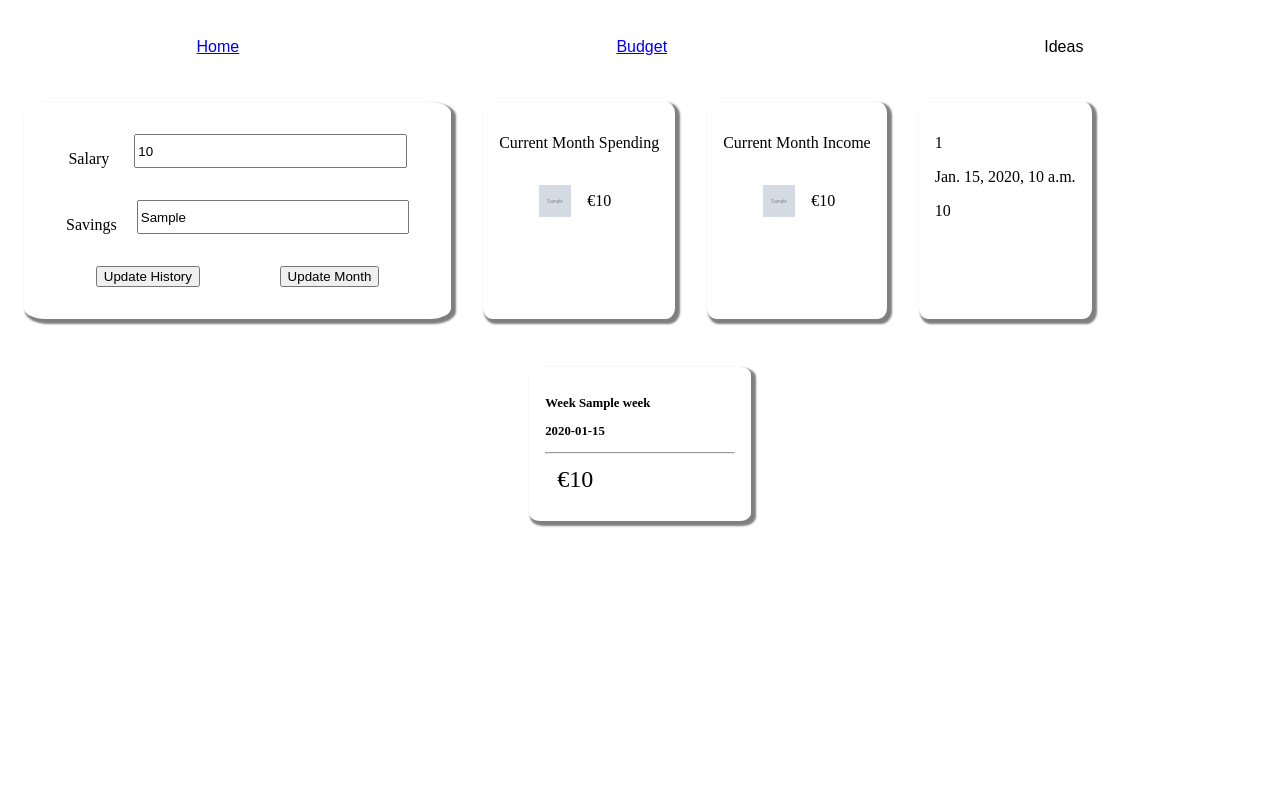
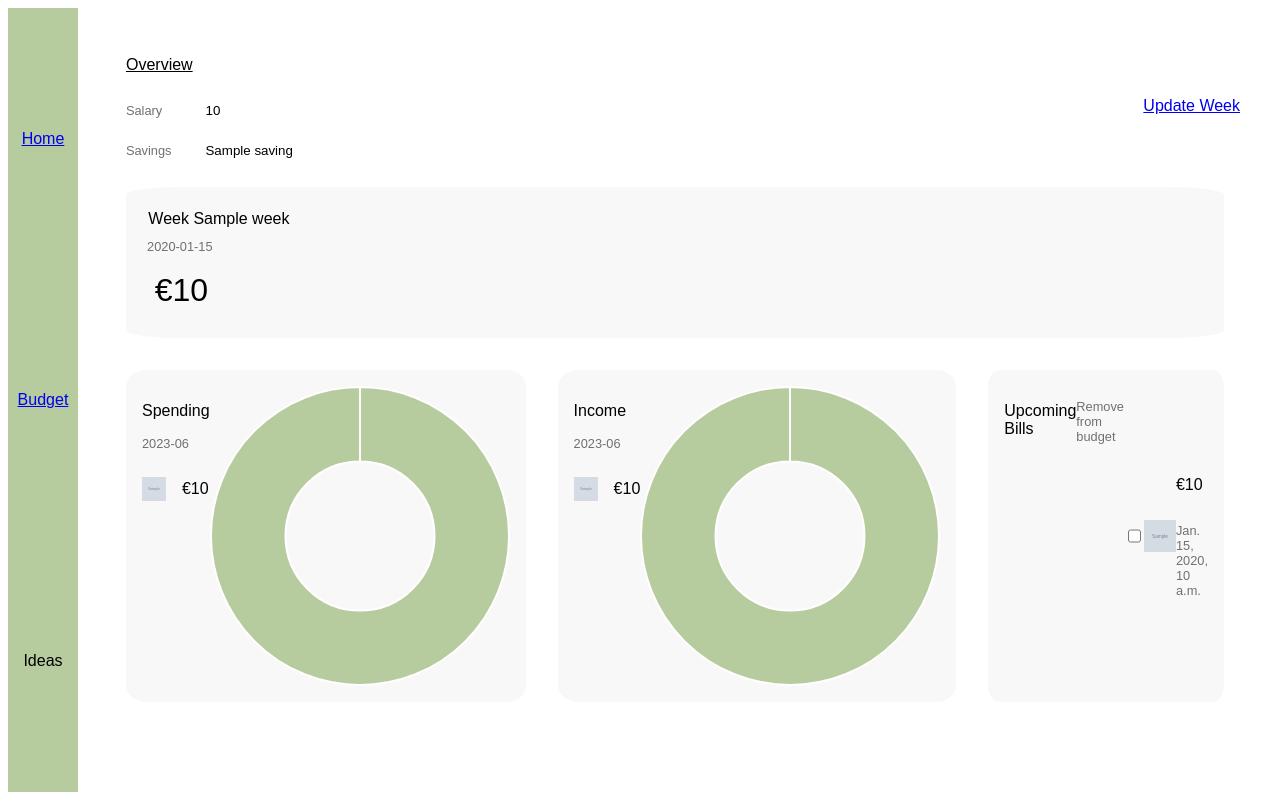
Before and after one commit to elajsen/Homebase, a Django app: template Homebase/main_page/templates/main_page/budget.html in a window 1280 px wide. Run offline with Django 3.2, Linux system fonts and the light colour scheme; the template is opened without the code that fills it: most values are stand-ins (such as "Sample title", 1, 10 or a date in 2020).

Commit message:
added spending and income graph

```diff
--- a/Homebase/main_page/static/main_page/budget_jquery.js
+++ b/Homebase/main_page/static/main_page/budget_jquery.js
@@ -1,22 +1,43 @@
 function update_amounts(){
-    const total_spending = $("#budget_table_row").attr("total_spending")
+    const total_spending = $("#budget-modal-section").attr("total_spending")
     const salary = $("#budget_salary").val()
     const savings = $("#budget_savings").val()
 
     const new_net = Number((salary - total_spending - savings).toFixed(2))
 
-    const days = $(".budget_week_modal").map(function() {
+    const days = $(".budget_modal").map(function() {
         return Number(this.getAttribute("remaining_days"));
     }).get();
 
     const total_days = days.reduce((partialSum, a) => partialSum + a, 0);
 
-    $(".budget_week_modal").map(function() {
+    $(".budget_modal").map(function() {
         var new_amount = Number(((new_net / total_days) * this.getAttribute("remaining_days")).toFixed(2))
-        var week = $(this).attr("id").split("_")[2]
-
+        var week = $(this).attr("id").split("_")[1]
+        console.log(new_amount, week)
         $("#week_amount_" + week).html("€" + new_amount)
     });
+}
+
+function handle_bills(){
+    value = $("#budget-remove-checkbox").is(":checked");
+    let bill_amounts = 0
+
+    $(".bill-amount").map(function(){
+        let amt = $(this).html()
+        bill_amounts += Number(amt.replace("€", ""))
+    });
+
+    console.log($("#budget-modal-section").attr("total_spending"))
+    let total_amount = Number(Number($("#budget-modal-section").attr("total_spending")).toFixed(2))
+
+    if (!value){
+        bill_amounts *= -1
+    }
+
+    let new_total_amount = total_amount + Number(bill_amounts.toFixed(2))
+    $("#budget-modal-section").attr("total_spending", new_total_amount)
+    update_amounts()
 }
 
 $(document).ready(function(){
@@ -26,4 +47,7 @@ $(document).ready(function(){
     $("#budget_salary").on("input", function() {
         update_amounts();
     });
+    $("#budget-remove-checkbox").on("input", function() {
+        handle_bills();
+    });
 })
--- /dev/null
+++ b/Homebase/main_page/static/main_page/graph.js
@@ -0,0 +1,77 @@
+$(document).ready(function(){
+    const spending_graph = document.getElementById('spending-graph-canvas');
+    const income_graph = document.getElementById('income-graph-canvas');
+
+    const spending_graph_data = getSpendingGraphData()
+    const income_graph_data = getIncomeGraphData()
+
+    getGraph(spending_graph, spending_graph_data["labels"], spending_graph_data["data"])
+    getGraph(income_graph, income_graph_data["labels"], income_graph_data["data"])
+})
+
+function getSpendingGraphData(){
+    let labels = []
+    let data = []
+
+    $(".spending_icons").map(function(){
+        labels.push($(this).attr("title"))
+    });
+
+    $(".spending-amount").map(function(){
+        data.push($(this).html().replace("€", ""))
+    });
+
+    var return_dict = {
+        "labels": labels,
+        "data": data
+    };
+    console.log(return_dict)
+    return return_dict
+}
+
+function getIncomeGraphData(){
+    let labels = []
+    let data = []
+
+    $(".income_icons").map(function(){
+        labels.push($(this).attr("title"))
+    });
+
+    $(".income-amount").map(function(){
+        data.push($(this).html().replace("€", ""))
+    });
+
+    var return_dict = {
+        "labels": labels,
+        "data": data
+    };
+    console.log(return_dict)
+    return return_dict
+}
+
+function getGraph(object, labels, data){
+    new Chart(object, {
+        type: 'doughnut',
+        data: {
+        labels: labels,
+        datasets: [{
+            label: '€',
+            data: data,
+            backgroundColor:[
+                "rgb(182, 203, 158)",
+                'rgb(146, 180, 167)',
+                'rgb(209, 240, 177)',
+                'rgb(140, 138, 147)',
+            ],
+            hoverOffset: 4
+        }]
+        },
+        options: {
+            plugins: {
+                legend: {
+                    display: false
+                }
+            }
+        }
+    });
+}
--- a/Homebase/main_page/static/main_page/main.css
+++ b/Homebase/main_page/static/main_page/main.css
@@ -1,9 +1,18 @@
+body{
+    display: flex;
+    flex-direction: row;
+
+    font-family: 'Oswald', sans-serif;
+    font-weight: lighter;
+}
+
 .top_bar{
     display: flex;
-    flex-direction: row;
+    flex-direction: column;
     justify-content: space-around;
     align-items: center;
-    height: 10%;
+    width: 7%;
+    background-color: rgb(182 203 158);
 }
 
 .top_bar_text{
@@ -15,98 +24,172 @@
     cursor: pointer;
 }
 
+/*
 .modal{
     box-shadow:  3px 3px 2px 2px rgba(0,0,0,0.5);
     border-radius: 5%;
     margin:1em;
     padding:1em;
+}*/
+
+/*---- BUDGET PAGE ----*/
+#budget_page{
+    display: flex;
+    flex-direction: column;
+    padding: 2em;
+    width:100%;
 }
 
-/*---- BUDGET PAGE ----*/
-#top_part{
-    display:flex;
+/*---- TOP PART ----*/
+#top-part{
+    display: flex;
+    flex-direction: row;
+    justify-content: space-between;
+}
+
+/*---- OVERVIEW ----*/
+#overview{
+    display: flex;
+    flex-direction: column;
+    margin-left:1em;
+}
+
+#overview-text{
+    text-decoration: underline;
+}
+
+#saving_salary{
+    display: flex;
     flex-direction: row;
 }
 
-#budget_page{
-    display: flex;
-    flex-direction: column;
+#salary-saving-texts{
+    margin-right:2em;
 }
 
-#salary_savings{
+.overview_salary_save{
     display: flex;
     flex-direction: column;
     justify-content: space-around;
-    padding: 1.5em;
-    height: 10%;
-    width: 30%;
 }
 
-.salary_savings_modal{
+.overview_salary_save input{
+    height:1.5em;
+    width:50%;
+    border: none;
+}
+
+.small{
+    font-size: 0.8em;
+}
+
+.medium{
+    font-size: 1em;
+    margin:0;
+}
+
+.xlarge{
+    font-size: 2em;
+    margin:0;
+}
+
+.grey-text{
+    color: rgb(112 112 112)
+}
+
+/*---- UPDATE ----*/
+#update{
+    display: flex;
+    align-items: center;
+}
+
+/*---- BUDGET MODAL SECTION ----*/
+.modal{
+    background-color: rgb(248 248 248);
+    border-radius: 5%;
+    padding:1em;
+    margin:1em;
+    width:100%;
+}
+
+#budget-modal-section{
     display: flex;
     flex-direction: row;
-    justify-content: space-around;
-    margin:0.5em;
+    width: 100%;
+    justify-content: space-between;
 }
 
-.salary_savings_modal input{
+.budget_modal{
     display: flex;
-    width: 75%;
-    height: 2.5em;
-    margin: 0em;
+    flex-direction: column;
+    justify-content: left;
+    padding:1em;
+    width:100%;
+    margin:1em;
 }
 
-/*---- CURRENT MONTH CATEGORIES -----*/
-#current_month_categories{
-    display:flex;
-    flex-direction: column;
-    padding: 1em;
+.budget_modal p{
+    margin:0.4em;
 }
 
-#cat_list{
+/*---- SPENDING INCOME----*/
+.spending-income-bill-modal{
     display: flex;
-    flex-direction: column;
-    flex-wrap: wrap;
-    /*height: 20%;*/
+    flex-direction: row;
+    width:100%;
 }
 
-.category_item{
+#spending-income-bills-section{
+    display: flex;
+    flex-direction: row;
+    justify-content: space-between;
+}
+
+.spending-cat-item{
+    display: flex;
+    flex-direction: row;
+    align-items: center;
+    justify-content: left;
+}
+
+.spending-cat-item img{
+    margin-right: 1em;
+}
+
+.spending-saving-icon{
+    width:1.5em;
+    height:1.5em;
+}
+
+#spending-income-bills-section{
+    display: flex;
+    flex-direction: row;
+}
+
+.graph-div{
+    display: flex;
+    justify-content: center;
+    align-items: center;
+}
+
+/*---- BILLS----*/
+#bill-check{
+    display: flex;
+    flex-direction: row;
+}
+
+.bill-icon{
+    height:2em;
+    width:2em;
+}
+
+.bill-item{
     display: flex;
     flex-direction: row;
     align-items: center;
 }
 
-.category_item img{
-    width:2em;
-    height:2em;
+.bill-item-text{
+    display: flex;
+    flex-direction: column;
 }
-
-.category_item p{
-    margin: 0.5em 1em 0.5em 1em
-}
-
-/*---- BUDGET MODALS ----*/
-#budget_table_row{
-    display: flex;
-    flex-direction: row;
-    justify-content: space-around;
-    align-items: center;
-    margin-top: 1em;
-}
-
-.budget_week_modal{
-    background-color: rgba(255 255 255);
-    height: 5%;
-    width: 15%;
-    padding: 1em;
-}
-
-.week_number, .date_range{
-    font-size: 0.8em;
-    font-weight: bold;
-}
-
-.week_amount{
-    font-size: 1.5em;
-    margin:0.5em;
-}
--- a/Homebase/main_page/templates/main_page/budget.html
+++ b/Homebase/main_page/templates/main_page/budget.html
@@ -2,64 +2,84 @@
 
 {% block main_content %}
 <div id="budget_page">
-    <div id="top_part">
-        <div id="salary_savings" class="modal">
-            <div class="salary_savings_modal">
-                <p>Salary</p>
-                <input type="text" id="budget_salary" value={{salary}}>
-            </div>
-            <div class="salary_savings_modal">
-                <p id="savings_text">Savings</p>
-                <input type="text" id="budget_savings" value={{savings}}>
-            </div>
-            <div class="salary_savings_modal">
-                <button onclick="update_budget_history()">Update History</button>
-                <button onclick="update_monthly_budget()">Update Month</button>
+    <div id="top-part">
+        <div id="overview">
+            <p id="overview-text" class="h3">Overview</h3>
+            <div id="saving_salary">
+                <div id="salary-saving-texts" class="overview_salary_save">
+                    <p class="small grey-text">Salary</p>
+                    <p class="small grey-text">Savings</p>
+                </div>
+                <div class="overview_salary_save">
+                    <input id="budget_salary" type="text" value="{{ salary }}">
+                    <input id="budget_savings" type="text" value="{{ savings }}">
+                </div>
             </div>
         </div>
-        <div id="current_month_categories" class="modal">
-            <p>Current Month Spending</p>
-            <ul id="cat_list">
-            {% for category in current_month_spending.spending %}
-                <li class="category_item">
-                    <img src="{{ MEDIA_URL }}{{ category.icon }}" alt="" title="{{ category.name }}">
-                    <!--<p>{{ category.name }}: </p>-->
-                    <p>€{{ category.amount }}</p>
-                </li>
-            {% endfor %}
-            </ul>
+        <div id="update">
+            <a href="#" onclick="update_monthly_budget()">Update Week</a>
         </div>
-        <div id="current_month_categories" class="modal">
-            <p>Current Month Income</p>
-            <ul id="cat_list">
-            {% for category in current_month_spending.income %}
-                <li class="category_item">
-                    <img src="{{ MEDIA_URL }}{{ category.icon }}" alt="" title="{{ category.name }}">
-                    <!--<p>{{ category.name }}: </p>-->
-                    <p>€{{ category.amount }}</p>
-                </li>
-            {% endfor %}
-            </ul>
+    </div>
+
+
+    <div id="budget-modal-section" total_spending="{{ total_spending }}">
+        {% for week in budget %}
+        <div class="budget_modal modal" id="week_{{ week.week }}" remaining_days="{{ week.remaining_days }}">
+            <p class="medium">Week {{ week.week }}</p>
+            <p class="small grey-text">{{ week.dates }}</p>
+            <p class="xlarge" id="week_amount_{{ week.week }}">€{{ week.amount }}</p>
         </div>
-        <div id="bill_modal" class="modal">
+        {% endfor %}
+    </div>
+
+    <div id="spending-income-bills-section">
+        <div id="spending" class="modal spending-income-bill-modal">
+            <div id="spending-text">
+                <p>Spending</p>
+                <p class="small grey-text">2023-06</p>
+                {% for spending_vector in current_month_spending.spending %}
+                    <div class="spending-cat-item">
+                        <img class="spending-saving-icon spending_icons" src="{{ MEDIA_URL }}{{ spending_vector.icon }}" title="{{ spending_vector.name }}">
+                        <p class="spending-amount">€{{ spending_vector.amount }}</p>
+                    </div>
+                {% endfor %}
+            </div>
+            <div id="spending-graph" class="graph-div">
+                <canvas id="spending-graph-canvas"></canvas>
+            </div>
+        </div>
+        <div id="income" class="modal spending-income-bill-modal">
+            <div id="income-text">
+                <p>Income</p>
+                <p class="small grey-text">2023-06</p>
+                {% for spending_vector in current_month_spending.income %}
+                    <div class="spending-cat-item">
+                        <img class="spending-saving-icon income_icons" src="{{ MEDIA_URL }}{{ spending_vector.icon }}" title="{{ spending_vector.name }}">
+                        <p class="income-amount">€{{ spending_vector.amount }}</p>
+                    </div>
+                {% endfor %}
+            </div>
+            <div id="income-graph" class="graph-div">
+                <canvas id="income-graph-canvas"></canvas>
+            </div>
+        </div>
+        <div id="bills" class="modal spending-income-bill-modal">
+            <p>Upcoming Bills</p>
+            <div id="bill-check" class="small grey-text">
+                <p>Remove from budget</p>
+                <input id="budget-remove-checkbox" type="checkbox">
+            </div>
             {% for bill in bills %}
-            <div id="bill_line" class="">
-                <p>{{ bill.page }}</p>
-                <p>{{ bill.date }}</p>
-                <p>{{ bill.amount }}</p>
+            <div class="bill-item">
+                <img class="bill-icon" src="{{ MEDIA_URL }}{{ bill.icon }}" title="{{ bill.page }}">
+                <div class="bill-item-text">
+                    <p class="bill-amount">€{{ bill.amount }}</p>
+                    <p class="small grey-text">{{ bill.date }}</p>
+                </div>
             </div>
             {% endfor %}
         </div>
     </div>
-    <div id="budget_table_row" total_spending = "{{total_spending}}">
-        {% for obj in budget %}
-            <div id="week_modal_{{obj.week}}" class="budget_week_modal modal" remaining_days="{{obj.remaining_days}}">
-                <p class="week_number">Week {{obj.week}}</p>
-                <p class="date_range">{{obj.dates}}</p>
-                <hr>
-                <p id="week_amount_{{obj.week}}" class="week_amount">€{{obj.amount}}</p>
-            </div>
-        {% endfor %}
-    </div>
+
 </div>
 {% endblock %}
--- a/Homebase/main_page/templates/main_page/index.html
+++ b/Homebase/main_page/templates/main_page/index.html
@@ -6,6 +6,8 @@
         <script src="https://code.jquery.com/jquery-3.6.0.min.js"></script>
         <script src="{% static 'main_page/requests.js' %}"></script>
         <script src="{% static 'main_page/budget_jquery.js' %}"></script>
+        <script src="{% static 'main_page/graph.js' %}"></script>
+        <script src="https://cdn.jsdelivr.net/npm/chart.js"></script>
     </head>
     <body>
         {% include 'main_page/top_bar.html' %}
--- a/Homebase/main_page/views.py
+++ b/Homebase/main_page/views.py
@@ -31,12 +31,15 @@ def budget(request):
             budget_handler.update_monthly_budget()
 
         current_budget = budget_handler.get_monthly_budget()
+        monthly_bills = bill_handler.get_dates()
 
     elif request.method == "GET":
         print("Get request")
         # current_budget = list(mongo_handler.get_budget_current_week())
         current_budget = budget_handler.get_monthly_budget()
         monthly_bills = bill_handler.get_dates()
+
+    print(current_budget.get("bills"),)
 
     context = {
         "budget": current_budget.get("week_dict"),
--- a/Homebase/models/bill_handler.py
+++ b/Homebase/models/bill_handler.py
@@ -46,11 +46,15 @@ class PageHandlerParent:
         dates = self.get_date_from_db()
 
         current_month_bills = []
+
+        budget_icons = self.mongo_handler.get_budget_icons()
+
         for date, amount in dates.items():
             formated_date = self.str_to_date(date)
             if formated_date.month == today.month and formated_date > today:
                 current_month_bills.append(
-                    {"page": self.page, "date": date, "amount": amount})
+                    {"page": self.page, "date": date,
+                     "amount": amount, "icon": budget_icons.get(self.page)})
         return current_month_bills
 
 
```
Also changed, not shown: 1 other file.
